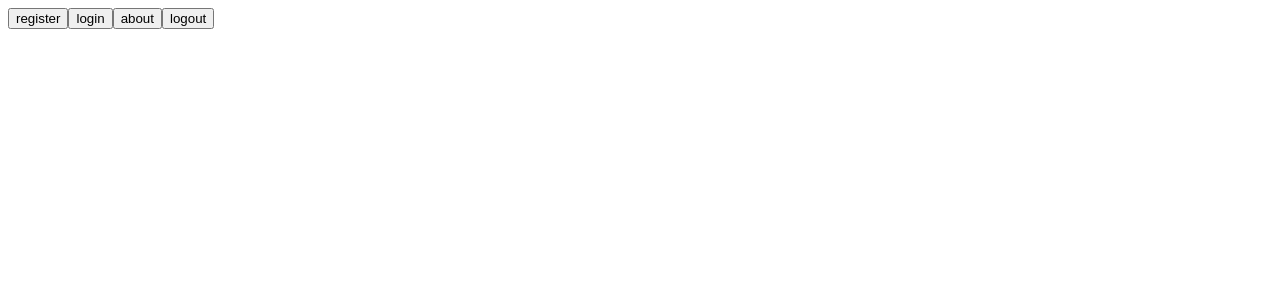
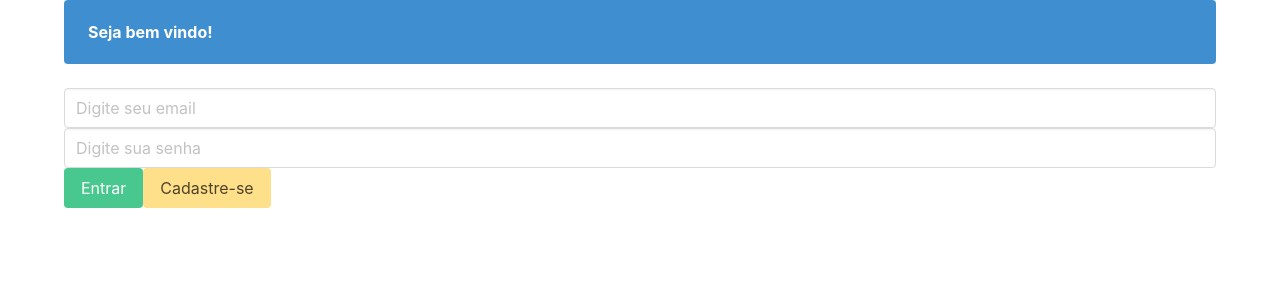
Before and after one commit to jldms/trabweb, a React (Create React App) app: page /signin in a window 1280 px wide. Shown: the top 300 px of the page. Built offline with nearby package versions, Linux system fonts and the light colour scheme.

Commit message:
Adicionando UI

```diff
--- a/package.json
+++ b/package.json
@@ -7,6 +7,7 @@
     "@testing-library/react": "^13.4.0",
     "@testing-library/user-event": "^13.5.0",
     "axios": "^1.2.1",
+    "bulma": "^0.9.4",
     "react": "^18.2.0",
     "react-dom": "^18.2.0",
     "react-router-dom": "^6.6.1",
--- a/src/App.js
+++ b/src/App.js
@@ -1,8 +1,10 @@
-import { useContext } from 'react';
+import 'bulma/css/bulma.min.css';
+
 import { BrowserRouter as Router, Routes, Route } from 'react-router-dom';
 
+import SignIn from './pages/SignIn';
+import Signup from './pages/SignUp';
 import Home from './pages/Home';
-import SignIn from './pages/SignIn';
 import Review from './pages/Review';
 import Favorite from './pages/Favorite';
 import PrivateRoutes from './utils/PrivateRoutes';
@@ -18,6 +20,7 @@ function App() {
 
         <Routes>
           <Route element={<SignIn />} path="/signin" />
+          <Route element={<Signup />} path="/signup" />
           <Route element={<PrivateRoutes />}>
             <Route element={<Home />} path="/" />
             <Route element={<Review />} path="/review" />
--- a/src/context/AuthContext.js
+++ b/src/context/AuthContext.js
@@ -82,8 +82,21 @@ export const AuthProvider = ({ children }) => {
 
   }
 
+  const delReview = async (id) => {
+    try {
+        await apiAuthenticated
+            .delete(`/favorites/${id}`)
+                .then((response) => {
+                    console.log(response)
+                });
+    }
+    catch (error) {
+        console.log(error.response.status);
+    }
+}
+
   return (
-    <AuthContext.Provider value={{ isLogged, login, register, about, logout, setIsLogged }}>
+    <AuthContext.Provider value={{ isLogged, login, register, about, logout, setIsLogged, delReview }}>
       {children}
     </AuthContext.Provider>
   );
--- a/src/pages/Home/index.js
+++ b/src/pages/Home/index.js
@@ -55,23 +55,6 @@ const Home = () => {
 
   return (
     <>
-      <p>
-        Home
-      </p>
-
-      <button onClick={() => { logout() }} >
-        logout
-      </button>
-
-
-      <button onClick={() => { navigate('/review') }} >
-        review
-      </button>
-
-      <button onClick={() => { navigate('/favorite') }} >
-        favoritos
-      </button>
-
       <form>
         <label>digite um filme:
           <input type="text" placeholder="Digite um filme aqui" onChange={(e) => { setSearch(e.target.value) }} />
@@ -85,23 +68,60 @@ const Home = () => {
       {movies.map((movie) => {
         return (
 
-            <div  key={movie.imdbID}>
-              {movie.Title}
-              <button onClick={() => { addFavorite(movie.imdbID) }} >
+          <div key={movie.imdbID}>
+            {movie.Title}
+            <button onClick={() => { addFavorite(movie.imdbID) }} >
               favoritar
-              </button>
+            </button>
 
-            </div>
+          </div>
 
 
         )
-        })
+      })
       }
 
       <button onClick={() => { setPage(page + 1) }} >
         proximo
       </button>
 
+      <div className="container is-widescreen">
+        <nav class="navbar is-dark" role="navigation" aria-label="main navigation">
+
+          <div id="navbarBasicExample" class="navbar-menu">
+            <div class="navbar-start">
+              <a class="navbar-item" onClick={() => { navigate('/') }}>
+                Início
+              </a>
+
+              <a class="navbar-item" onClick={() => { navigate('/review') }}>
+                Review
+              </a>
+
+              <a class="navbar-item" onClick={() => { navigate('/favorite') }}>
+                Favoritos
+              </a>
+
+
+            </div>
+
+            <div class="navbar-end">
+              <div class="navbar-item">
+                <div class="buttons">
+                  <a class="button is-primary" onClick={() => { logout() }}>
+                    <strong>Sair</strong>
+                  </a>
+
+                </div>
+              </div>
+            </div>
+          </div>
+        </nav>
+
+        <h1 class="title is-3">Buscar Filme:</h1>
+
+        <input class="input is-primary" type="text" placeholder="Digite aqui um filme"></input>
+      </div>
     </>
 
 
--- a/src/pages/Review/index.js
+++ b/src/pages/Review/index.js
@@ -1,4 +1,4 @@
-import React, { useContext, useEffect } from 'react'
+import React, { useContext, useEffect, useState } from 'react'
 import AuthContext from '../../context/AuthContext';
 
 import { useNavigate } from 'react-router-dom';
@@ -7,7 +7,9 @@ import { apiAuthenticated } from '../../services/api';
 
 const Review = () => {
 
-  const {  logout} = useContext(AuthContext);
+    const { logout, delReview } = useContext(AuthContext);
+
+    const [review, setReview] = useState([])
 
     const navigate = useNavigate();
 
@@ -19,6 +21,7 @@ const Review = () => {
                     .get('/reviews/my')
                     .then((response) => {
                         console.log(response);
+                        setReview(response.data.reviews)
                     });
             }
             catch (error) {
@@ -30,15 +33,30 @@ const Review = () => {
 
     return (
         <>
-      <p>reviews</p>
+            <p>Tela de reviews</p>
 
-      <button onClick={() => { logout()} } >
+            <button onClick={() => { logout() }} >
                 logout
             </button>
 
-      <button onClick={() => { navigate('/')} } >
+            <button onClick={() => { navigate('/') }} >
                 voltar
             </button>
+
+            {review.length > 0 ?
+                review.map((review) => {
+                    return (
+                        <div key={review.imdbID}>
+                            {review.imdbID}
+                            <button onClick={() => { delReview(review.imdbID) }} >
+                                remover dos favoritos
+                            </button>
+                        </div>
+                    )
+                })
+                :
+                <p>você não possui reviews</p>
+            }
         </>
     );
 }
--- a/src/pages/SignIn/index.js
+++ b/src/pages/SignIn/index.js
@@ -1,29 +1,42 @@
-import React, { useContext } from 'react'
+import React, { useContext, useState } from 'react'
 import AuthContext from '../../context/AuthContext';
+import { useNavigate } from 'react-router-dom';
 
 
 const SignIn = () => {
 
-  const { register, login, about, logout} = useContext(AuthContext);
+  const { login } = useContext(AuthContext);
 
+  const [email, setEmail] = useState('');
+  const [password, setPassword] = useState('');
+
+  const navigate = useNavigate();
+
+  const handleSignin = (user, password) => {
+    const res = login(user, password);
+
+    if(res === '401'){
+      console.log('401')
+    }
+
+  };
 
   return (
     <>
-      <button onClick={() => { register('joao@gmail', 'joao', '123')} } >
-        register
-      </button>
 
-      <button onClick={() => { login('joao@gmail', '123')} } >
-        login
-      </button>
 
-      <button onClick={() => { about()} } >
-        about
-      </button>
 
-      <button onClick={() => { logout()} } >
-        logout
-      </button>
+      <div className="container is-widescreen">
+        <div className="notification is-info">
+          <strong>Seja bem vindo!</strong>
+        </div>
+
+        <input className="input" type="email" placeholder="Digite seu email" onChange={(e) => { setEmail(e.target.value) }}></input>
+        <input className="input" type="password" placeholder="Digite sua senha" onChange={(e) => { setPassword(e.target.value) }}></input>
+
+        <button className="button is-success" onClick={() => { handleSignin(email, password) }}>Entrar</button>
+        <button className="button is-warning" onClick={() => { navigate('/signup')}}>Cadastre-se</button>
+      </div>
     </>
   );
 }
--- a/src/pages/SignUp/index.js
+++ b/src/pages/SignUp/index.js
@@ -1,11 +1,40 @@
-import React from 'react';
+import React, {useContext, useState} from 'react';
+import { useNavigate } from 'react-router-dom';
+import AuthContext from '../../context/AuthContext';
 
 const Signup = () => {
+
+  const navigate = useNavigate();
+  const { register } = useContext(AuthContext);
+
+  const [email, setEmail] = useState('');
+  const [name, setName] = useState('');
+  const [password, setPassword] = useState('');
+
+  const handleSignup = (email, name, password) => {
+
+    const res = register(email, name, password);
+    console.log(res);
+
+    if(res === '401'){
+      console.log('401')
+    }
+
+  };
+
   return (
+    <div className="container is-widescreen">
+        <div className="notification is-info">
+          <strong>Cadastre-se!</strong>
+        </div>
 
-        <p>
-          Signup
-        </p>
+        <input className="input" type="email" placeholder="Digite seu email" onChange={(e) => { setEmail(e.target.value) }}></input>
+        <input className="input" type="text" placeholder="Digite seu nome" onChange={(e) => { setName(e.target.value) }}></input>
+        <input className="input" type="password" placeholder="Digite sua senha" onChange={(e) => { setPassword(e.target.value) }}></input>
+
+        <button className="button is-success" onClick={() => { handleSignup(email, name, password) }}>Entrar</button>
+        <button className="button is-warning" onClick={() => { navigate('/signin')}}>Voltar</button>
+      </div>
 
   );
 }
--- a/src/services/api_omdb.js
+++ b/src/services/api_omdb.js
@@ -1,5 +1,3 @@
-import axios from 'axios';
-
 const baseURL = 'https://www.omdbapi.com/?apikey=90b0aa9a&';
 
 
```
Also changed, not shown: 1 other file (tests, documents, lock files or other folders). Lines whose indentation alone changed are shown as unchanged.
